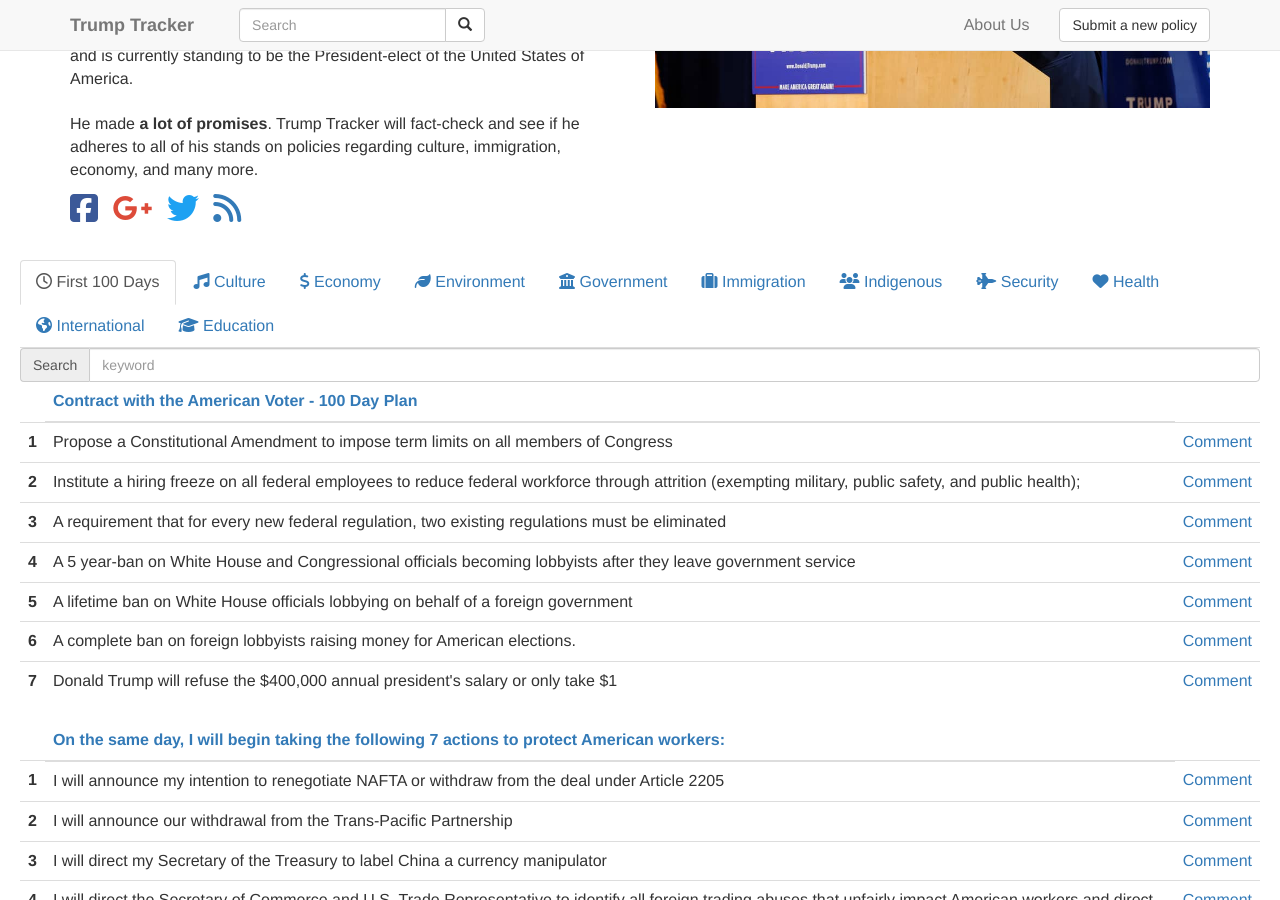
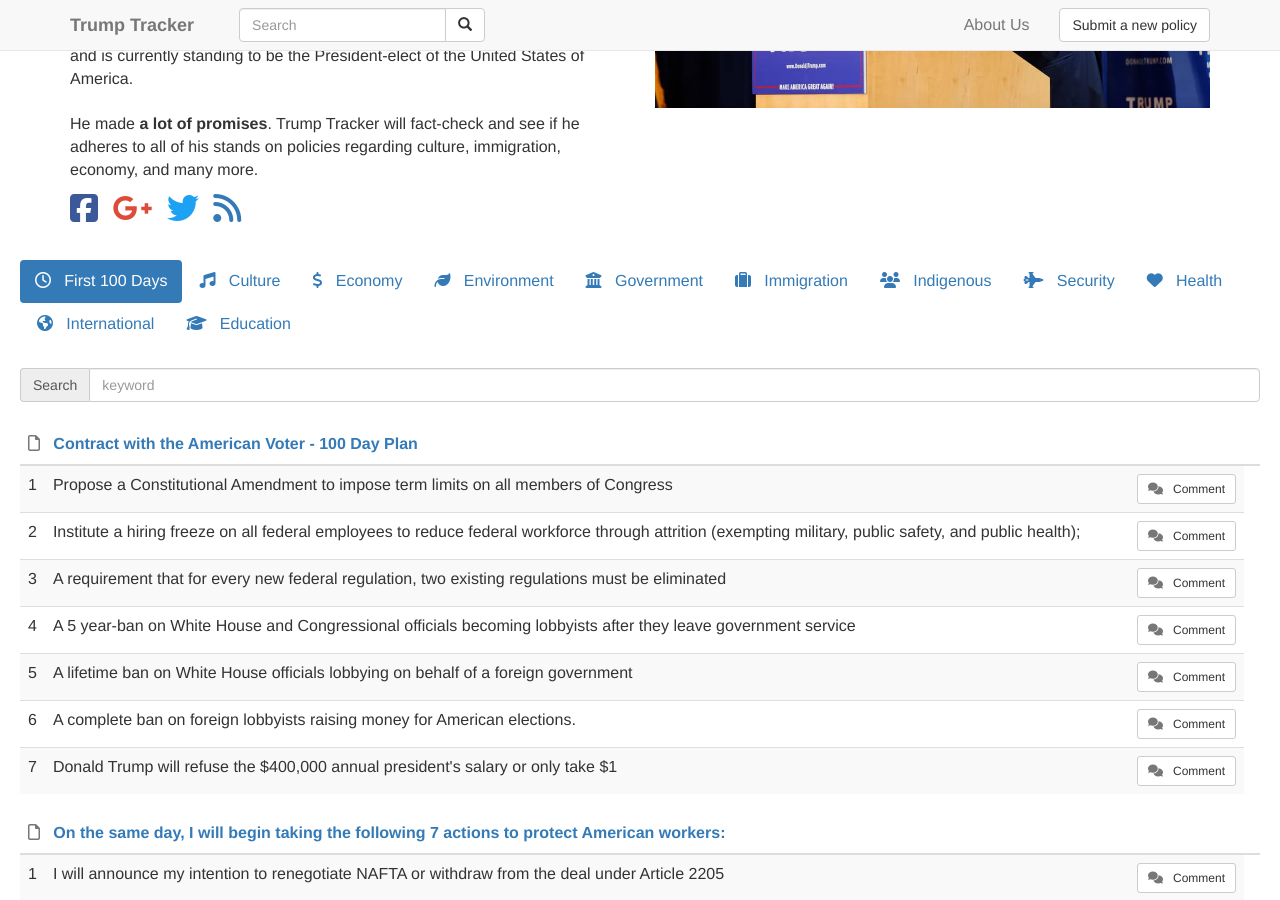
Before and after one commit to TrumpTracker/trumptracker.github.io, a Jekyll site: the page built from index.html, in a window 1280 px wide and 900 px high, scrolled down 332 px. Built offline with Jekyll 4.4.1, drawn with Linux system fonts in a browser that asks for light colours; nearby versions of some CDN libraries.

Commit message:
Minor table formatting updates, change tabs to pills style, add icons to table headings, convert comment link to button style and add icon.

```diff
--- a/index.html
+++ b/index.html
@@ -85,16 +85,19 @@
 <br />
 <div class="container-fluid">
     <div class="row">
-        <ul class="nav nav-tabs" id="myTabs" role="tablist">
+        <ul class="nav nav-pills" id="myTabs" role="tablist">
             {% for tab in site.data.data.tabs %}
                 <li role="presentation" class="{{tab.id}} {% if forloop.index == 1 %}active{% endif %}">
                     <a href="#{{tab.id}}" aria-controls="{{tab.id}}" role="tab" data-toggle="tab">
-                        <i class="fa fa-{{tab.icon}}"></i> {{tab.name}}
+                        <i class="fa fa-{{tab.icon}}"></i>
+                        &nbsp;
+                        {{tab.name}}
                     </a>
                 </li>
             {% endfor %}
         </ul>
     </div>
+    <br />
     <div>
         <!-- Tab panes -->
         <div class="tab-content">
@@ -105,23 +108,33 @@
                     <div class="input-group-addon"><span>Search </span></div>
                     <input type="text" placeholder="keyword" class="form-control search"/>
                   </div>
+                    <br />
                     {% for section in tab.sections %}
-                      <table class="table">
+                      <table class="table table-striped">
                         <thead>
                             <tr>
-                                <td></td>
-                                <th><a href="{{section.link}}">{{section.header}}</a></th>
-                                <td></td>
+                                <th colspan="3">
+                                    <i class="fa fa-file-o text-muted"></i>
+                                    &nbsp;
+                                    <a href="{{section.link}}">
+                                        {{section.header}}
+                                    </a>
+                                </th>
+                                <th></th>
                             </tr>
                         </thead>
                         <tbody>
                             {% for point in section.points %}
                             <tr class="{% if point.status == 'broken' %}danger{% endif %} {% if point.status == 'achieved' %}success{% endif %}">
-                                <th>{{forloop.index}}</th>
+                                <td>{{forloop.index}}</td>
                                 <td>{{point.text}}</td>
                                 <td>
                                     {% if point.comments %}
-                                        <a href="{{point.comments}}" target="_blank" rel="nofollow">Comment</a>
+                                        <a href="{{point.comments}}" target="_blank" rel="nofollow" class="btn btn-default btn-sm">
+                                            <i class="fa fa-comments text-muted"></i>
+                                            &nbsp;
+                                            Comment
+                                        </a>
                                     {% endif %}
                                 </td>
                             </tr>
```
